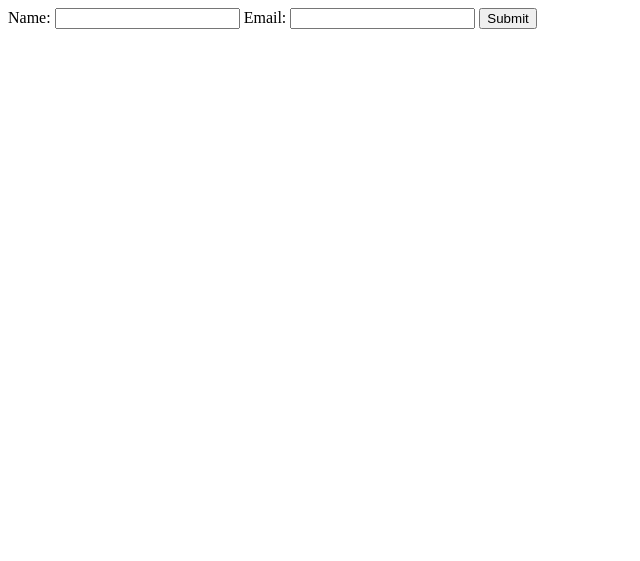
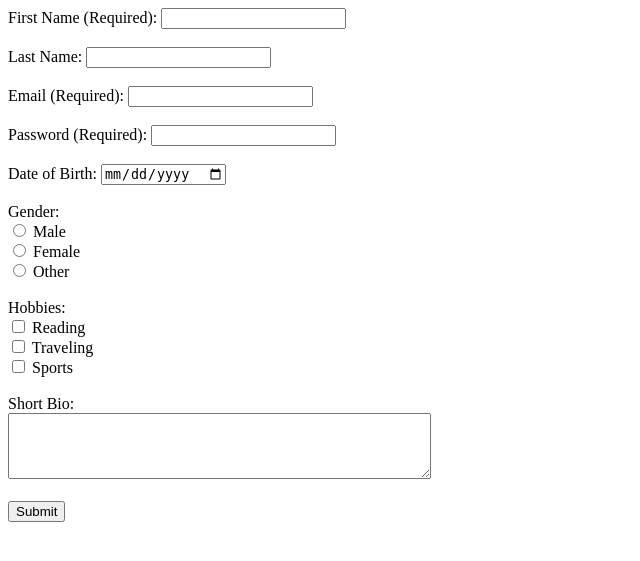
Before and after one commit to abhi-ccbst/PHP, a PHP site: page / in a window 1280 px wide. Shown: the top 561 px of the page, without its empty margins (0-640 px from the left). Run offline with PHP 8.4, Linux system fonts and the light colour scheme.

Commit message:
Inclass-3

```diff
--- a/Lecture-3/index.php
+++ b/Lecture-3/index.php
@@ -2,10 +2,41 @@
 <html>
 <body>
 <form method="post" action="welcome.php">
-    <!-- action="<?php echo $_SERVER['PHP_SELF'];?>"> -->
-    Name: <input type="text" name="fname">
-    Email: <input type="email" name="femail" require="true">
-    <input type="submit">
+    <label for="fname">First Name (Required):</label>
+    <input type="text" id="fname" name="fname" required><br><br>
+
+    <label for="lname">Last Name:</label>
+    <input type="text" id="lname" name="lname"><br><br>
+
+    <label for="femail">Email (Required):</label>
+    <input type="email" id="femail" name="femail" required><br><br>
+
+    <label for="password">Password (Required):</label>
+    <input type="password" id="password" name="password" required><br><br>
+
+    <label for="dob">Date of Birth:</label>
+    <input type="date" id="dob" name="dob"><br><br>
+
+    <label>Gender:</label><br>
+    <input type="radio" id="male" name="gender" value="Male">
+    <label for="male">Male</label><br>
+    <input type="radio" id="female" name="gender" value="Female">
+    <label for="female">Female</label><br>
+    <input type="radio" id="other" name="gender" value="Other">
+    <label for="other">Other</label><br><br>
+
+    <label for="hobbies">Hobbies:</label><br>
+    <input type="checkbox" id="reading" name="hobbies[]" value="Reading">
+    <label for="reading">Reading</label><br>
+    <input type="checkbox" id="traveling" name="hobbies[]" value="Traveling">
+    <label for="traveling">Traveling</label><br>
+    <input type="checkbox" id="sports" name="hobbies[]" value="Sports">
+    <label for="sports">Sports</label><br><br>
+
+    <label for="bio">Short Bio:</label><br>
+    <textarea id="bio" name="bio" rows="4" cols="50"></textarea><br><br>
+
+    <button type="submit">Submit</button>
 </form>
 
 <?php
```
Also changed, not shown: Lecture-3/welcome.php (+31 -2 lines).
